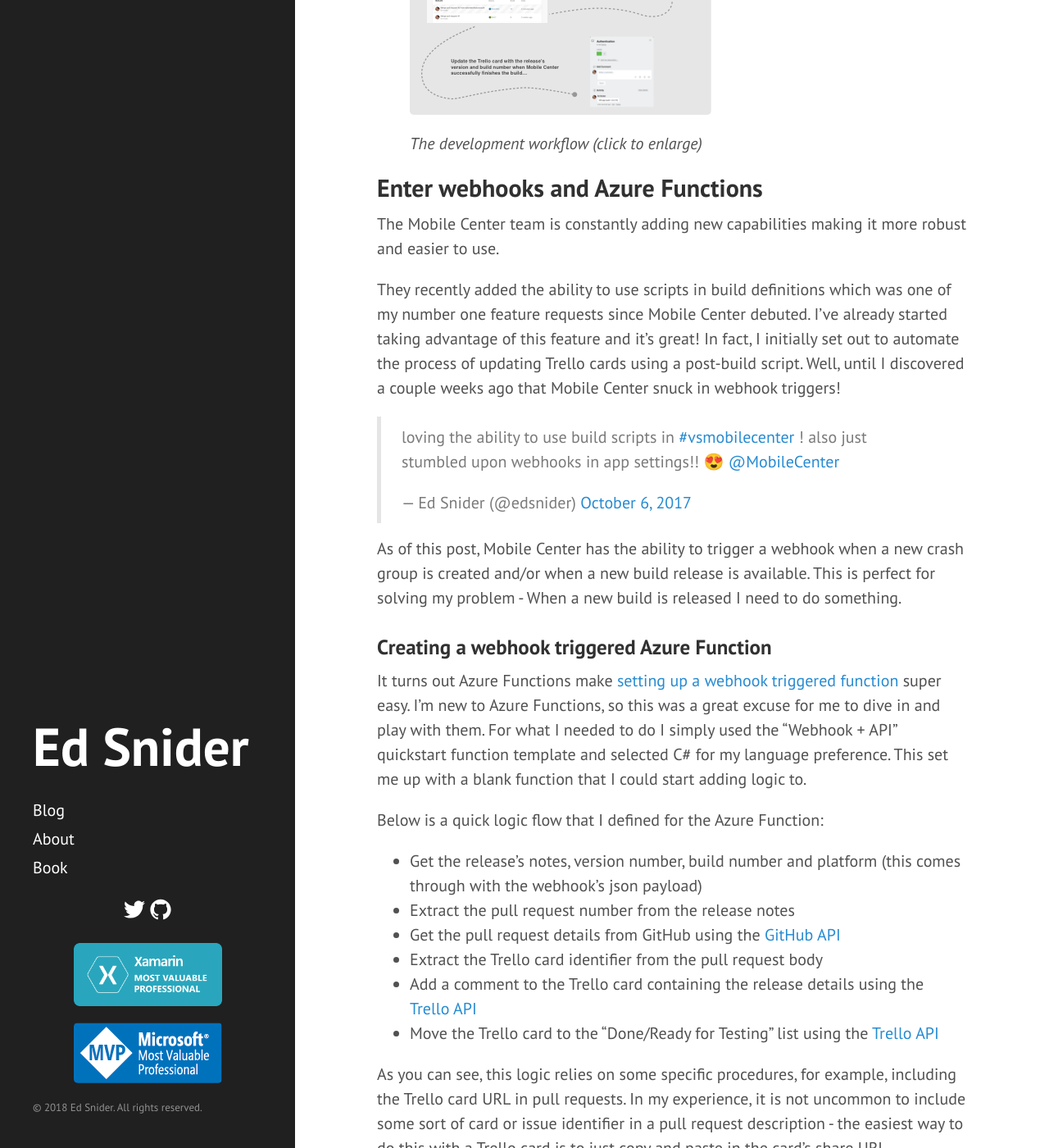
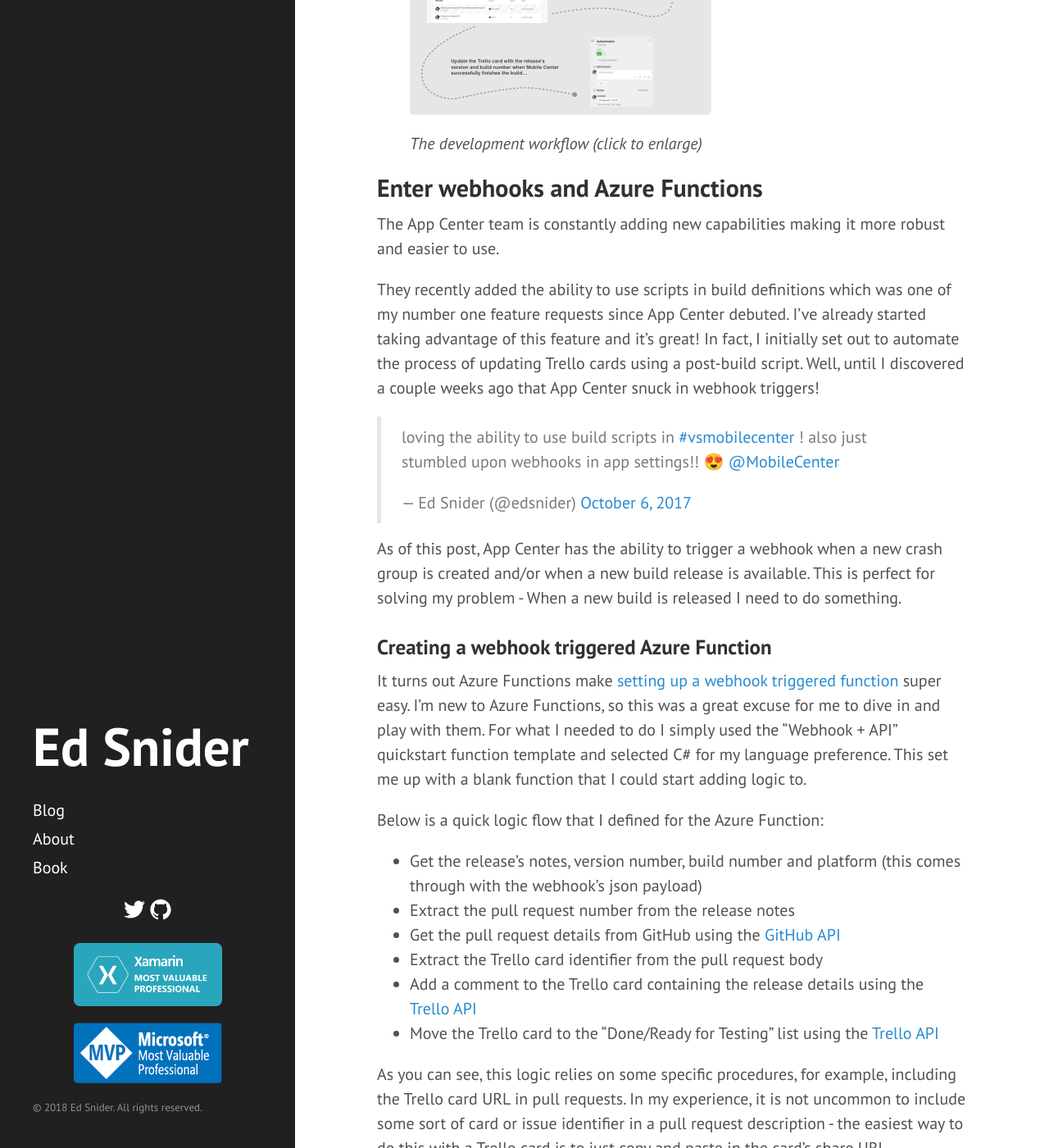
Before and after one commit to edsnider/edsnider.github.io, a Jekyll site: the page built from _posts/2017-11-03-integrating-app-center-and-trello-using-azure-functions.md, in a window 1280 px wide and 1400 px high, scrolled down 1303 px. Shown: the whole window at 82% size. Built offline with Jekyll 4.4.1, drawn with Linux system fonts in a browser that asks for light colours; comment, search, counter and statistics services are not loaded; some of the changed text lies outside the part shown.

Commit message:
updated post title and url

```diff
--- a/_posts/2017-11-03-integrating-mobile-center-and-trello-using-azure-functions.md
+++ b/_posts/2017-11-03-integrating-app-center-and-trello-using-azure-functions.md
@@ -1,6 +1,7 @@
 ---
 layout: post
-title:  Integrating Visual Studio Mobile Center and Trello using Azure Functions
+title:  Integrating Visual Studio App Center and Trello using Azure Functions
+redirect_from: /2017/11/03/integrating-mobile-center-and-trello-using-azure-functions
 date:   2017-11-03 00:00:00 -0500
 tags: xamarin mobilecenter ci azure azurefunctions github trello devops appcenter vsappcenter
 excerpt_separator: <!--more-->
@@ -9,7 +10,7 @@ excerpt_separator: <!--more-->
 **UPDATE (11/15/17):** Today Microsoft [announced](https://blogs.msdn.microsoft.com/vsappcenter/introducing-visual-studio-app-center/) the general availability of Visual Studio App Center. Mobile Center is now App Center.
 - - -
 
-My current project is an awesome project. We're using Xamarin.Forms to build beautiful native iOS and Android apps. And, if that isn't awesome enough, we've totally automated the build and distribution process of these apps using [Visual Studio Mobile Center](https://www.visualstudio.com/app-center/). I absolutely love Mobile Center and how simple it makes setting up CI/CD. You can literally setup a build job in less than 5 minutes with no build host machines or any of those types of complexities that normally come with setting up CI. As you can tell I'm pretty excited we're using Mobile Center to automate the app builds and releases for this project. But there was one thing I was still having to do manually - updating the Trello board after each build. Clearly this must be automated as well!
+My current project is an awesome project. We're using Xamarin.Forms to build beautiful native iOS and Android apps. And, if that isn't awesome enough, we've totally automated the build and distribution process of these apps using [Visual Studio App Center](https://www.visualstudio.com/app-center/). I absolutely love App Center and how simple it makes setting up CI/CD. You can literally setup a build job in less than 5 minutes with no build host machines or any of those types of complexities that normally come with setting up CI. As you can tell I'm pretty excited we're using App Center to automate the app builds and releases for this project. But there was one thing I was still having to do manually - updating the Trello board after each build. Clearly this must be automated as well!
 
 <!--more-->
 
@@ -19,13 +20,13 @@ On this project we use Trello for managing our backlog and current work. It is a
 
 ## Enter webhooks and Azure Functions
 
-The Mobile Center team is constantly adding new capabilities making it more robust and easier to use.
+The App Center team is constantly adding new capabilities making it more robust and easier to use.
 
-They recently added the ability to use scripts in build definitions which was one of my number one feature requests since Mobile Center debuted. I've already started taking advantage of this feature and it's great! In fact, I initially set out to automate the process of updating Trello cards using a post-build script. Well, until I discovered a couple weeks ago that Mobile Center snuck in webhook triggers!
+They recently added the ability to use scripts in build definitions which was one of my number one feature requests since App Center debuted. I've already started taking advantage of this feature and it's great! In fact, I initially set out to automate the process of updating Trello cards using a post-build script. Well, until I discovered a couple weeks ago that App Center snuck in webhook triggers!
 
 <blockquote class="twitter-tweet" data-lang="en"><p lang="en" dir="ltr">loving the ability to use build scripts in <a href="https://twitter.com/hashtag/vsmobilecenter?src=hash&amp;ref_src=twsrc%5Etfw">#vsmobilecenter</a> ! also just stumbled upon webhooks in app settings!! 😍 <a href="https://twitter.com/MobileCenter?ref_src=twsrc%5Etfw">@MobileCenter</a></p>&mdash; Ed Snider (@edsnider) <a href="https://twitter.com/edsnider/status/916336334607970305?ref_src=twsrc%5Etfw">October 6, 2017</a></blockquote> <script async src="//platform.twitter.com/widgets.js" charset="utf-8"></script>
 
-As of this post, Mobile Center has the ability to trigger a webhook when a new crash group is created and/or when a new build release is available. This is perfect for solving my problem - When a new build is released I need to do something.
+As of this post, App Center has the ability to trigger a webhook when a new crash group is created and/or when a new build release is available. This is perfect for solving my problem - When a new build is released I need to do something.
 
 ### Creating a webhook triggered Azure Function
 
@@ -43,6 +44,6 @@ As you can see, this logic relies on some specific procedures, for example, incl
 
 The actual code for this Azure Function is pretty simple - just some basic pattern matching and HTTP calls. I've made the function I used available in a [Gist](https://gist.github.com/edsnider/26e95a57acb9a913589cf048278d9830).
 
-Once you've added your Azure Function the only thing you need to do is copy the function's URL and add it to a new webhook in your app's settings in Mobile Center.
+Once you've added your Azure Function the only thing you need to do is copy the function's URL and add it to a new webhook in your app's settings in App Center.
 
-{% include image.html file="/assets/postimages/mobilecenter-new-webhook.png" caption="Adding a new webhook in Mobile Center" alt="Adding a new webhook" %}
+{% include image.html file="/assets/postimages/mobilecenter-new-webhook.png" caption="Adding a new webhook in App Center" alt="Adding a new webhook" %}
```
